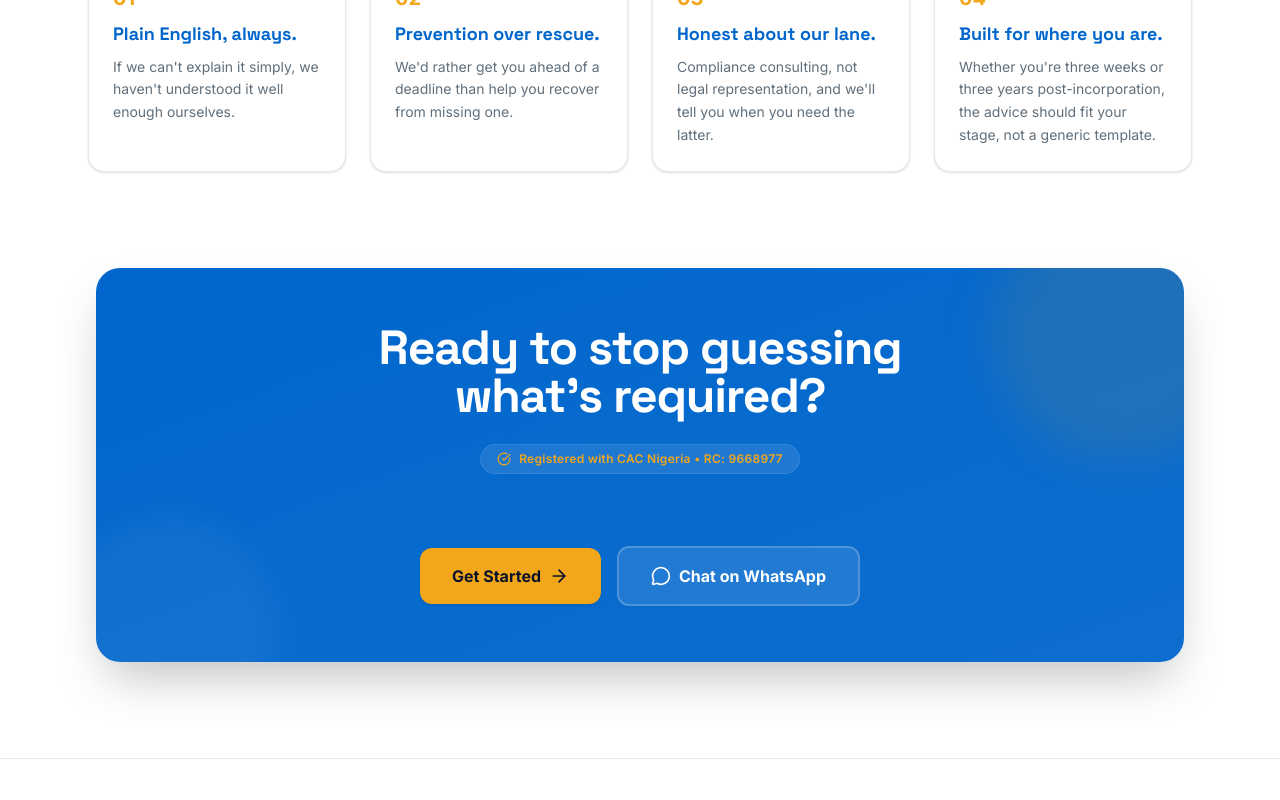
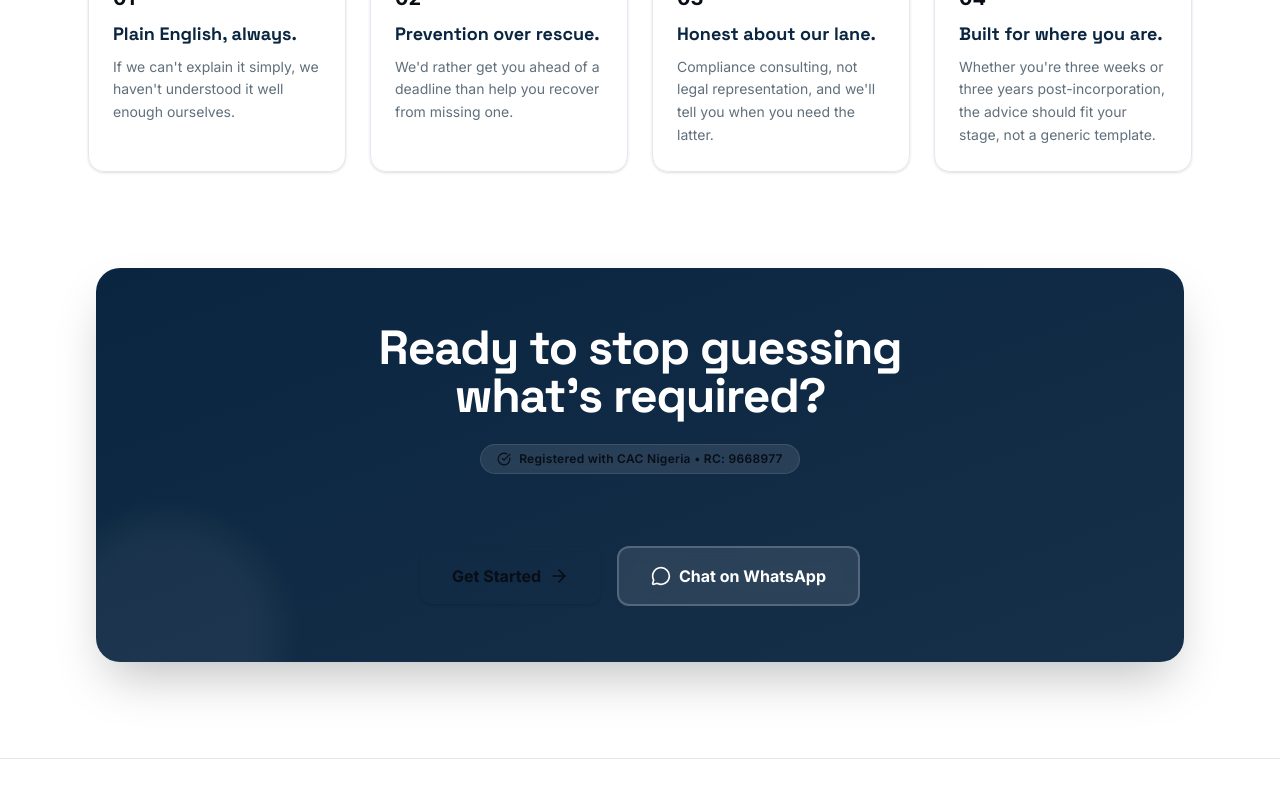
Before and after one commit to Tosin2513/The-Start-up-Desk-, a Next.js app: page /about in a window 1280 px wide. Shown: the part 2136-2936 px from the top of the page. Built offline with nearby package versions, Linux system fonts and the light colour scheme.

Commit message:
Update globals.css

```diff
--- a/app/globals.css
+++ b/app/globals.css
@@ -6,57 +6,41 @@
   --font-sans: var(--font-inter), ui-sans-serif, system-ui, sans-serif;
   --font-display: var(--font-space-grotesk), ui-sans-serif, system-ui, sans-serif;
 
-  /* ─── THEME CONFIGURATION MAPPING (TAILWIND V4 ENGINE) ─── */
-  --color-background: var(--bg-current);
-  --color-foreground: var(--text-current);
-  --color-primary: var(--primary-current);
-  --color-muted-foreground: var(--muted-text-current);
-  --color-border: var(--border-current);
+  /* --- MASTER SEMANTIC VARIABLES --- */
+  --color-background: var(--bg-main);
+  --color-foreground: var(--text-main);
 
-  --color-accent: var(--accent-current);
-  --color-card: var(--card-current);
-  --color-primary-foreground: var(--primary-fg-current);
-  --color-accent-foreground: var(--accent-fg-current);
-  --color-whatsapp: var(--whatsapp-current);
-  --color-whatsapp-foreground: var(--whatsapp-fg-current);
+  --color-primary: var(--text-heading);        /* For main headings */
+  --color-muted-foreground: var(--text-body);  /* For paragraphs */
+
+  /* Semi-transparent adaptive containers */
+  --color-card-surface: var(--bg-card);
+  --color-border: var(--border-main);
 }
 
-/* ─── LIGHT MODE SYSTEM CONFIG ─── */
+/* ─── LIGHT MODE: Crisp & Clear ─── */
 :root {
-  --bg-current: #ffffff;
-  --text-current: #0b132b;           /* Core Dark Brand Color */
-  --primary-current: #0066cc;        /* Pure Blue Brand Color */
-  --muted-text-current: #606f7b;
-  --border-current: #e2e8f0;
-
-  --accent-current: #f2a71b;         /* Locked Amber Accent */
-  --card-current: #ffffff;
-  --primary-fg-current: #ffffff;
-  --accent-fg-current: #0b132b;
-  --whatsapp-current: #25d366;
-  --whatsapp-fg-current: #ffffff;
+  --bg-main: #ffffff;
+  --text-main: #090d16;
+  --text-heading: #0a2540;       /* Your deep premium navy */
+  --text-body: #606f7b;          /* Clean readable slate gray */
+  --bg-card: rgba(255, 255, 255, 0.5); /* Semi-transparent white */
+  --border-main: #e2e8f0;
+  --color-accent: #0066cc;
 }
 
-/* ─── PREMIUM DARK MODE SYSTEM CONFIG ─── */
+/* ─── DARK MODE: High-Contrast Midnight Executive ─── */
 .dark {
-  --bg-current: #0b132b;             /* Core Dark Brand Canvas */
-  --text-current: #f4f6f8;
-  --primary-current: #4d9fff;        /* Lightened Blue for contrast */
-  --muted-text-current: #94a3b8;
-  --border-current: #1e293b;
-
-  --accent-current: #f2c14e;         /* High-visibility Amber Accent */
-  --card-current: #131c3a;           /* Perfect elevation off Core Dark */
-  --primary-fg-current: #0b132b;
-  --accent-fg-current: #0b132b;
-  --whatsapp-current: #25d366;
-  --whatsapp-fg-current: #ffffff;
+  --bg-main: #090d16;            /* Matches your footer's beautiful deep space dark */
+  --text-main: #f4f6f8;
+  --text-heading: #ffffff;       /* Forces ALL primary headings to pop in pure white */
+  --text-body: #94a3b8;          /* Light slate gray so long descriptions are effortless to read */
+  --bg-card: rgba(255, 255, 255, 0.03); /* Soft translucent dark glassmorphism */
+  --border-main: #1e293b;        /* Subtle dark borders instead of bright white lines */
+  --color-accent: #f5a623;       /* Your gold/orange accent color stands out perfectly here */
 }
 
 @layer base {
-  * {
-    border-color: var(--color-border);
-  }
   body {
     background-color: var(--color-background);
     color: var(--color-foreground);
@@ -65,7 +49,7 @@
   }
 }
 
-/* ─── DYNAMIC TRANSITION FOR THE SILK GRADIENT ─── */
+/* ─── SILK BACKGROUND HANDLING FOR BOTH MODES ─── */
 .animate-silk {
   background: linear-gradient(135deg, #ffffff 0%, #e6f0fa 25%, #cfe3f8 50%, #eef5fc 75%, #ffffff 100%);
   background-size: 300% 300%;
@@ -73,8 +57,10 @@
 }
 
 .dark .animate-silk {
-  background: linear-gradient(135deg, #0b132b 0%, #131f42 40%, #0b132b 100%);
+  background: linear-gradient(135deg, #090d16 0%, #0d1b2e 50%, #090d16 100__);
 }
+
+/* ... Keep all your existing keyframe animations below here ... */
 
 /* --- Silk Movement Background Keyframes --- */
 @keyframes silk-movement {
```
